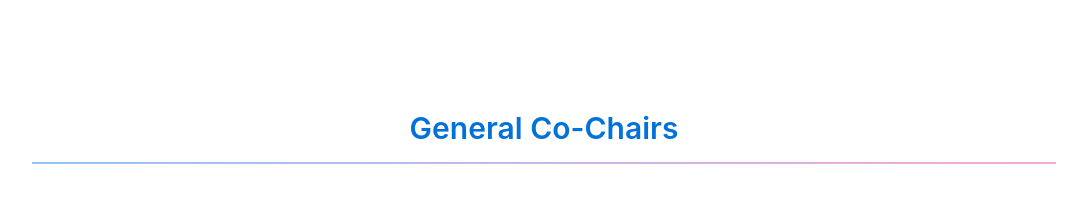
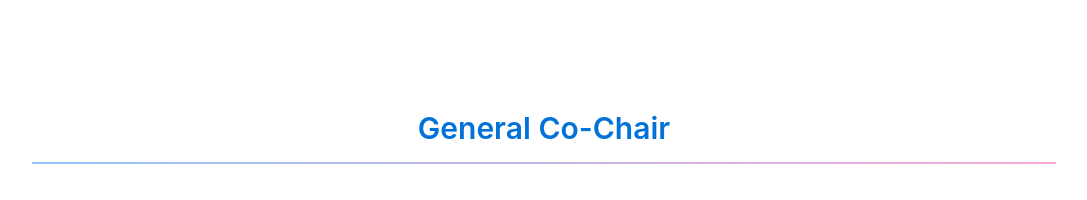
Before and after one commit to lakminagamage/ICITR_24_OW, a Next.js app: page /organizingCommittee in a window 1280 px wide. Shown: the part 1264-1464 px from the top of the page, without its empty margins (96-1183 px from the left). Built offline with nearby package versions, Linux system fonts and the light colour scheme.

Commit message:
fixed a typo

```diff
--- a/src/pages/organizingCommittee.jsx
+++ b/src/pages/organizingCommittee.jsx
@@ -132,7 +132,7 @@ export default function Committee() {
       <div className="container mx-auto py-12">
         <CommitteeGrid people={coChairs} title={"General Chair"} />
 
-        <CommitteeGrid people={progChairs} title={"General Co-Chairs"} />
+        <CommitteeGrid people={progChairs} title={"General Co-Chair"} />
 
         <CommitteeGrid people={confSec} title={"Secretary"} />
 
```
